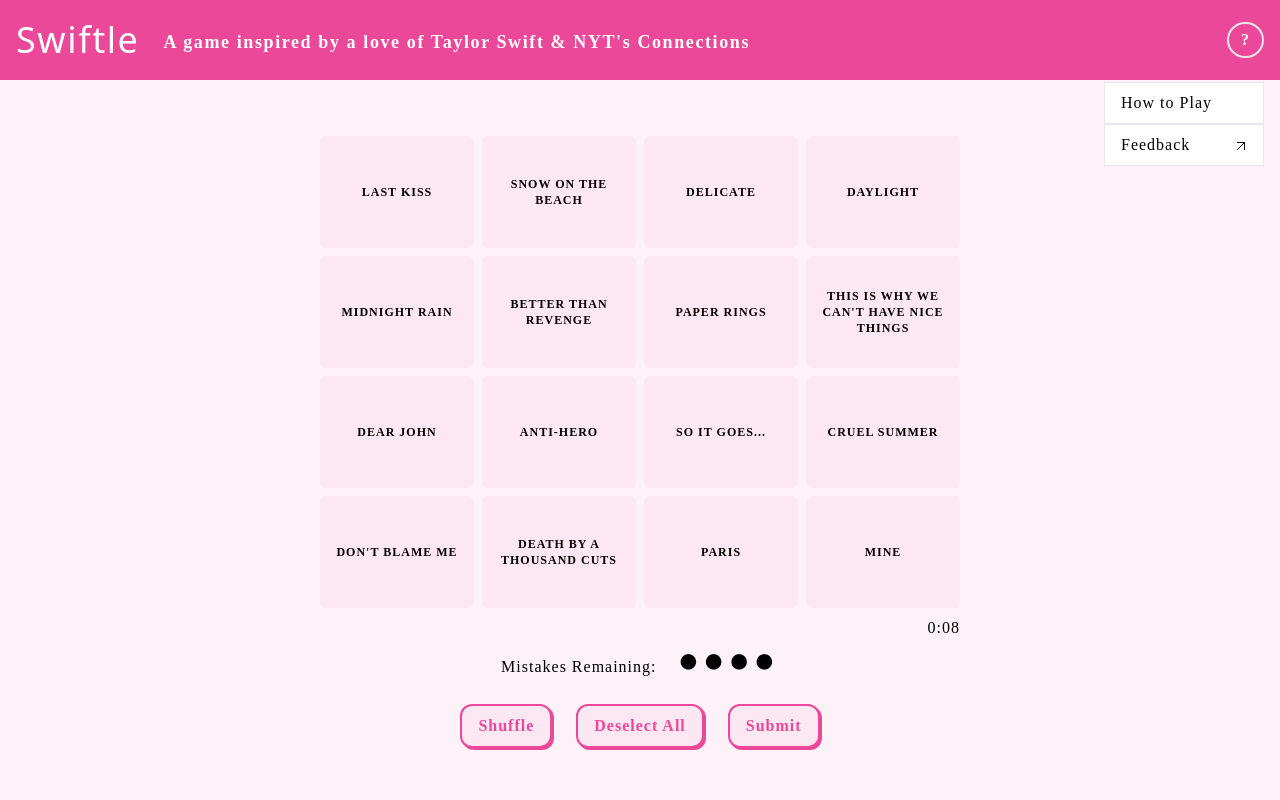
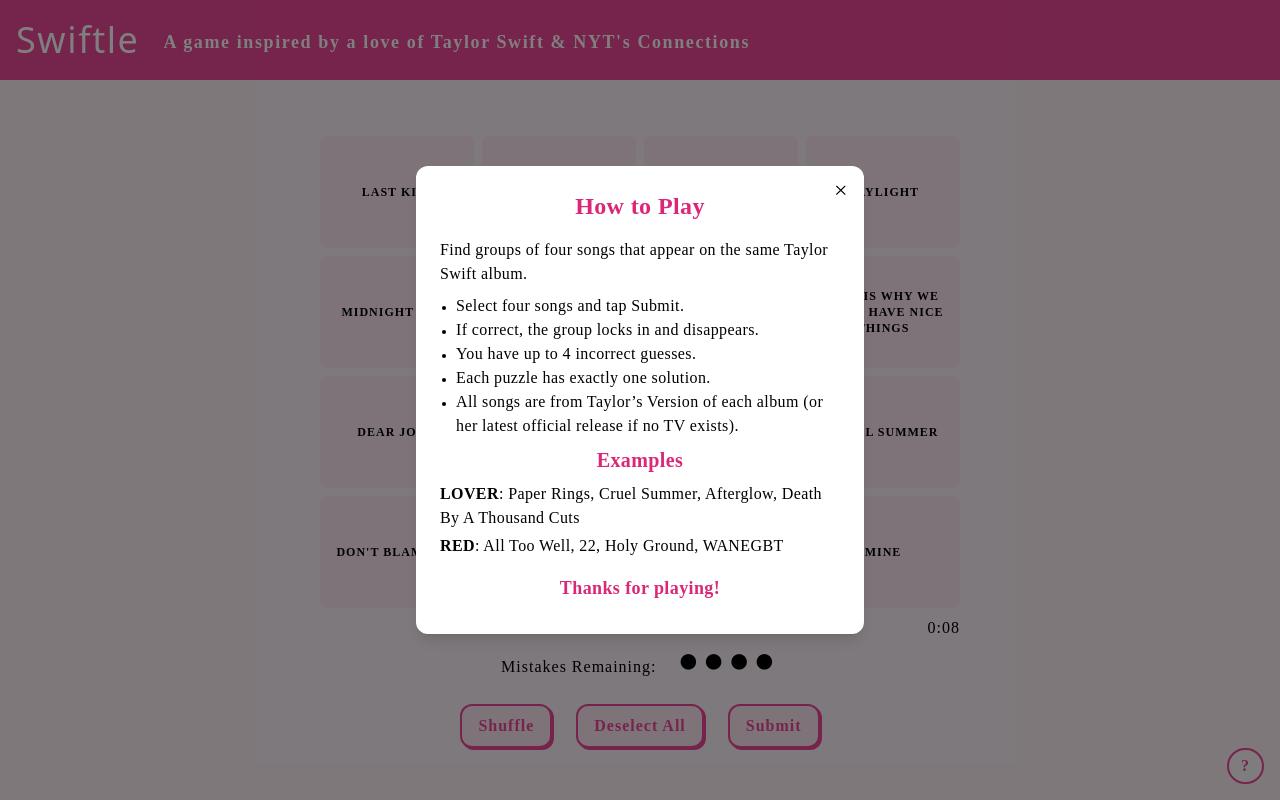
Before and after one commit to samanthacabrera/swiftle, a React (Vite) app: page / in a window 1280 px wide. Both pictures are taken after a click on the button "How to Play". Built offline with nearby package versions, Linux system fonts and the light colour scheme; a web font is replaced by a local one.

Commit message:
update HowTo modal

```diff
--- a/src/Header.jsx
+++ b/src/Header.jsx
@@ -1,7 +1,7 @@
-import React, { useState } from "react";
+import { useState } from "react";
+import HowTo from "./HowTo";
 
 const Header = () => {
-    const [showDropdown, setShowDropdown] = useState(false);
   const [showModal, setShowModal] = useState(false);
 
   return (
@@ -9,81 +9,31 @@
       <div className="flex items-center w-screen h-[10vh] text-white bg-pink-500 font-bold relative">
         <div className="flex flex-col md:flex-row md:items-center space-y-1 md:space-x-6 ml-4 tracking-widest">
           <h1 className="title text-4xl font-medium">Swiftle</h1>
-                    <h6 className="tagline text-xs md:text-lg">A game inspired by a love of Taylor Swift & NYT's <a href="https://www.nytimes.com/games/connections" target="_blank" className="hover:border-b">Connections</a></h6>
+          <h6 className="text-xs md:text-lg">
+            A game inspired by a love of Taylor Swift & NYT's{" "}
+            <a
+              href="https://www.nytimes.com/games/connections"
+              target="_blank"
+              className="hover:border-b"
+            >
+              Connections
+            </a>
+          </h6>
         </div>
-                <div className="absolute right-4">
+
+        <div className="fixed bottom-4 right-4">
           <button
-                        onClick={() => setShowDropdown((prev) => !prev)}
-                        className="border-2 rounded-full py-1 px-3 hover:scale-105"
-                        aria-label="Options"
+            onClick={() => setShowModal(true)}
+            className="text-pink-500 bg-white/50 border-2 border-pink-500 rounded-full py-1 px-3 hover:scale-105 transition"
+            aria-label="How to Play"
           >
             ?
           </button>
-                    {showDropdown && (
-                        <div className="absolute right-0 mt-6 w-40 bg-white z-10 text-black font-normal">
-                            <button
-                                onClick={() => {
-                                    setShowModal(true);
-                                    setShowDropdown(false);
-                                }}
-                                className="block w-full text-left border px-4 py-2 hover:bg-gray-100"
-                            >
-                                How to Play
-                            </button>
-                            <a
-                                href="mailto:samantha.n.cabrera@gmail.com"
-                                onClick={() => setShowDropdown(false)}
-                                className="block w-full text-left border px-4 py-2 hover:bg-gray-100 relative"
-                            >
-                                Feedback
-                                <span className="absolute right-4">
-                                    <svg
-                                        xmlns="http://www.w3.org/2000/svg"
-                                        className="h-4 w-3 inline"
-                                        fill="none"
-                                        viewBox="0 0 24 24"
-                                        stroke="currentColor"
-                                        strokeWidth={2}
-                                    >
-                                        <path
-                                            strokeLinecap="round"
-                                            strokeLinejoin="round"
-                                            d="M5 19L19 5M5 5h14v14"
-                                        />
-                                    </svg>
-                                </span>
-                            </a>
-                        </div>
-                    )}
         </div>
       </div>
 
       {showModal && (
-                <div className="fixed inset-0 bg-black bg-opacity-50 flex items-center justify-center z-50">
-                    <div className="bg-white shadow-lg p-6 max-w-md w-full relative tracking-wide">
-                        <button
-                            onClick={() => setShowModal(false)}
-                            className="absolute top-2 right-4 text-2xl"
-                            aria-label="Close"
-                        >
-                            ×
-                        </button>
-                        <h2 className="text-4xl font-bold mb-4">How to Play</h2>
-                        <p className="mb-2">Find groups of four songs that appear on the same Taylor Swift album.</p>
-                        <ul className="list-disc ml-6">
-                            <li>Select four songs and tap <strong>'Submit'</strong> to check if your guess is correct.</li>
-                            <li>If correct, the group will lock in and disappear from the board.</li>
-                            <li>You have up to 4 incorrect guesses before the game ends.</li>
-                        </ul>
-                        <h3 className="font-bold my-2">Examples</h3>
-                        <ul className="list-disc ml-6">
-                            <li>LOVER: Paper Rings, Cruel Summer, Afterglow, Death By A Thousand Cuts</li>
-                            <li>RED: All Too Well, We Are Never Getting Back Together, 22, Holy Ground </li>
-                        </ul>
-                        <p className="mt-6">Each puzzle has exactly one solution.</p>
-                        <p className="mt-2">All songs are from Taylor’s Version of each album (or her latest official release if no TV exists).</p>
-                    </div>
-                </div>
+        <HowTo onClose={() => setShowModal(false)} />
       )}
     </>
   );
--- /dev/null
+++ b/src/HowTo.jsx
@@ -0,0 +1,41 @@
+const HowTo = ({ onClose }) => {
+  return (
+    <div className="fixed inset-0 bg-black bg-opacity-50 flex items-center justify-center z-50">
+      <div className="bg-white shadow-lg p-6 max-w-md w-full relative tracking-wide rounded-xl">
+
+        <button
+          onClick={onClose}
+          className="absolute top-2 right-4 text-2xl font-medium hover:scale-110 transition"
+          aria-label="Close"
+        >
+          ×
+        </button>
+
+        <h2 className="text-center text-2xl font-bold mb-4 text-pink-600">How to Play</h2>
+
+        <p className="mb-2">
+          Find groups of four songs that appear on the same Taylor Swift album.
+        </p>
+
+        <ul className="list-disc marker:text-xs ml-4">
+          <li>Select four songs and tap Submit.</li>
+          <li>If correct, the group locks in and disappears.</li>
+          <li>You have up to 4 incorrect guesses.</li>
+          <li>Each puzzle has exactly one solution.</li>
+          <li>All songs are from Taylor’s Version of each album (or her latest official release if no TV exists).</li>
+        </ul>
+
+        <h3 className="text-xl text-center text-pink-600 font-bold my-2">Examples</h3>
+
+        <ul className="space-y-1">
+          <li><strong>LOVER</strong>: Paper Rings, Cruel Summer, Afterglow, Death By A Thousand Cuts</li>
+          <li><strong>RED</strong>: All Too Well, 22, Holy Ground, WANEGBT</li>
+        </ul>
+
+        <p className="text-lg text-center text-pink-600 font-bold mt-4 mb-2">Thanks for playing!</p>
+      </div>
+    </div>
+  );
+};
+
+export default HowTo;
```
Lines whose indentation alone changed are shown as unchanged.
